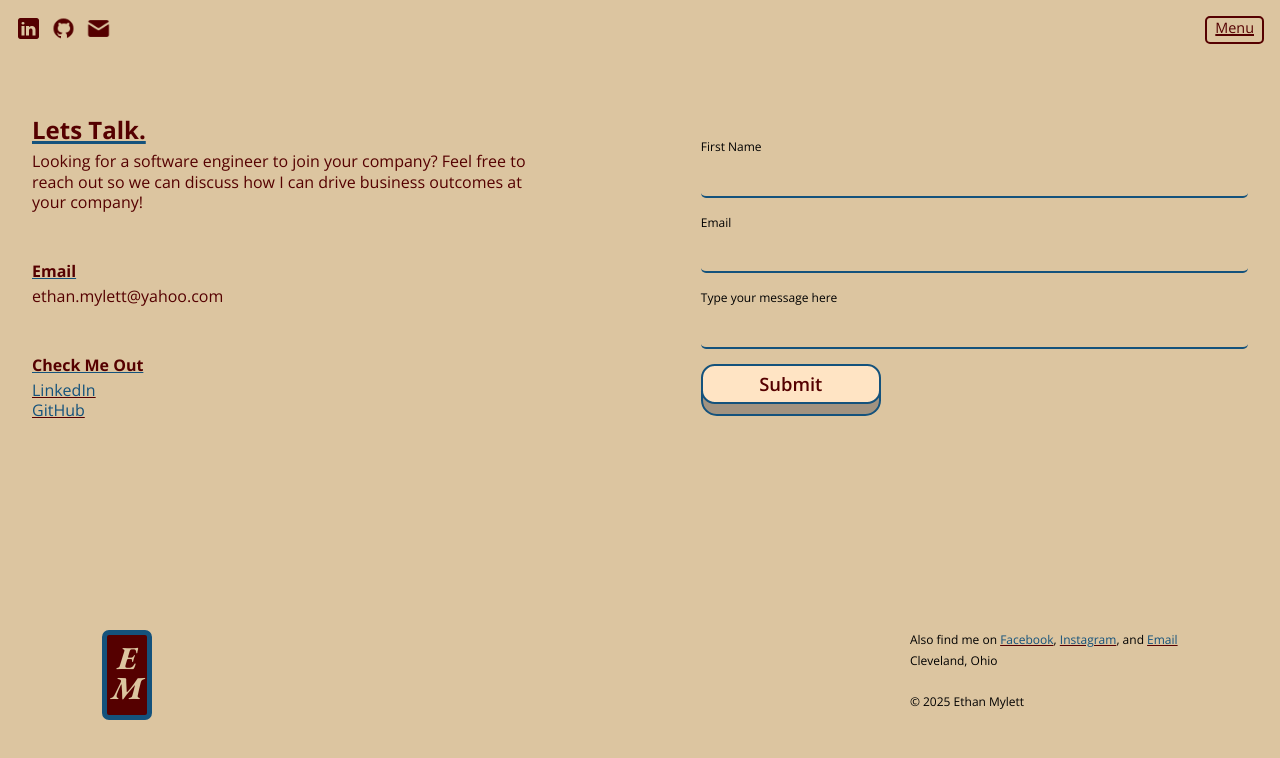
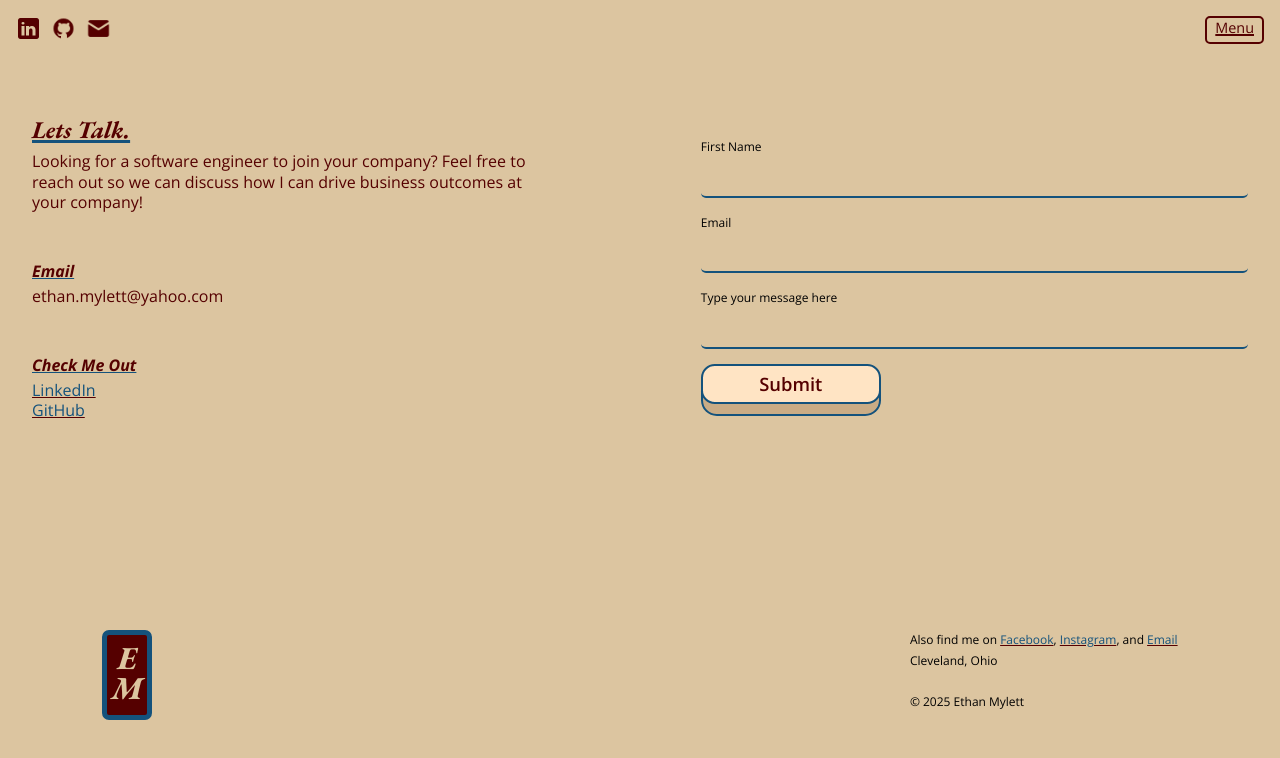
Before and after one commit to ethanm272/portfolio, a React (Vite) app: page /contact in a window 1280 px wide. Shown: the top 758 px of the page. Built offline with nearby package versions, Linux system fonts and the light colour scheme; no server answers.

Commit message:
small style adj, begin projects page

```diff
--- a/src/App.jsx
+++ b/src/App.jsx
@@ -2,6 +2,7 @@ import { BrowserRouter, Routes, Route } from "react-router-dom";
 import { Home } from "./pages/home/home";
 import { About } from "./pages/about/About";
 import { Contact } from "./pages/contact/Contact";
+import { Projects } from "./pages/projects/Projects";
 import "./index.css";
 
 function App() {
@@ -11,6 +12,7 @@ function App() {
         <Route path="/" element={<Home />}></Route>
         <Route path="about" element={<About />}></Route>
         <Route path="contact" element={<Contact />}></Route>
+        <Route path="projects" element={<Projects />}></Route>
       </Routes>
     </BrowserRouter>
   );
--- a/src/pages/about/about.css
+++ b/src/pages/about/about.css
@@ -137,6 +137,7 @@
   line-height: 1.7rem;
   max-width: 1000px;
   text-align: justify;
+  font-family: var(--modern-font);
 }
 
 .about-h2 {
--- a/src/pages/about/about.jsx
+++ b/src/pages/about/about.jsx
@@ -60,7 +60,7 @@ export const About = () => {
             Degree from The Ohio State University in Computer Science,
             specializing in Database Systems and Data Analytics.
             <br></br>
-            <br></br>Over 7 years of customer facing retail and dining
+            <br></br>Over 7 years of customer facing retail and restaurant
             experience
           </p>
         </div>
--- a/src/pages/contact/Contact.css
+++ b/src/pages/contact/Contact.css
@@ -15,15 +15,18 @@
   color: var(--maroon);
 }
 
-.contact-h2 {
+.contact-h1 {
+  font-family: var(--fancy-font);
   margin-bottom: 10px;
   text-decoration: underline var(--blue);
   text-decoration-thickness: 3px;
+  font-style: italic;
 }
 
 .contact-h4 {
   margin-bottom: 4px;
   text-decoration: underline var(--blue);
+  font-style: italic;
 }
 
 .contact-link {
@@ -71,7 +74,7 @@
 }
 
 .submit-btn::before {
-  background: rgb(162, 147, 128);
+  background: rgb(202, 172, 133);
   box-shadow: var(--blue) 0px 0px 0px 2px;
 }
 
--- a/src/pages/contact/Contact.jsx
+++ b/src/pages/contact/Contact.jsx
@@ -9,7 +9,7 @@ export const Contact = () => {
       <div className="text-input-container">
         <div className="text-container">
           <section>
-            <h2 className="contact-h2">Lets Talk.</h2>
+            <h1 className="contact-h1">Lets Talk.</h1>
             <p>
               Looking for a software engineer to join your company? Feel free to
               reach out so we can discuss how I can drive business outcomes at
--- /dev/null
+++ b/src/pages/projects/Projects.jsx
@@ -0,0 +1,6 @@
+import { Header } from "../../components/Header/Header";
+import "./Projects.css";
+
+export const Projects = () => {
+  return <Header pages={["home", "about", "contact"]} />;
+};
```
Also changed, not shown: src/pages/projects/Projects.css (added).
